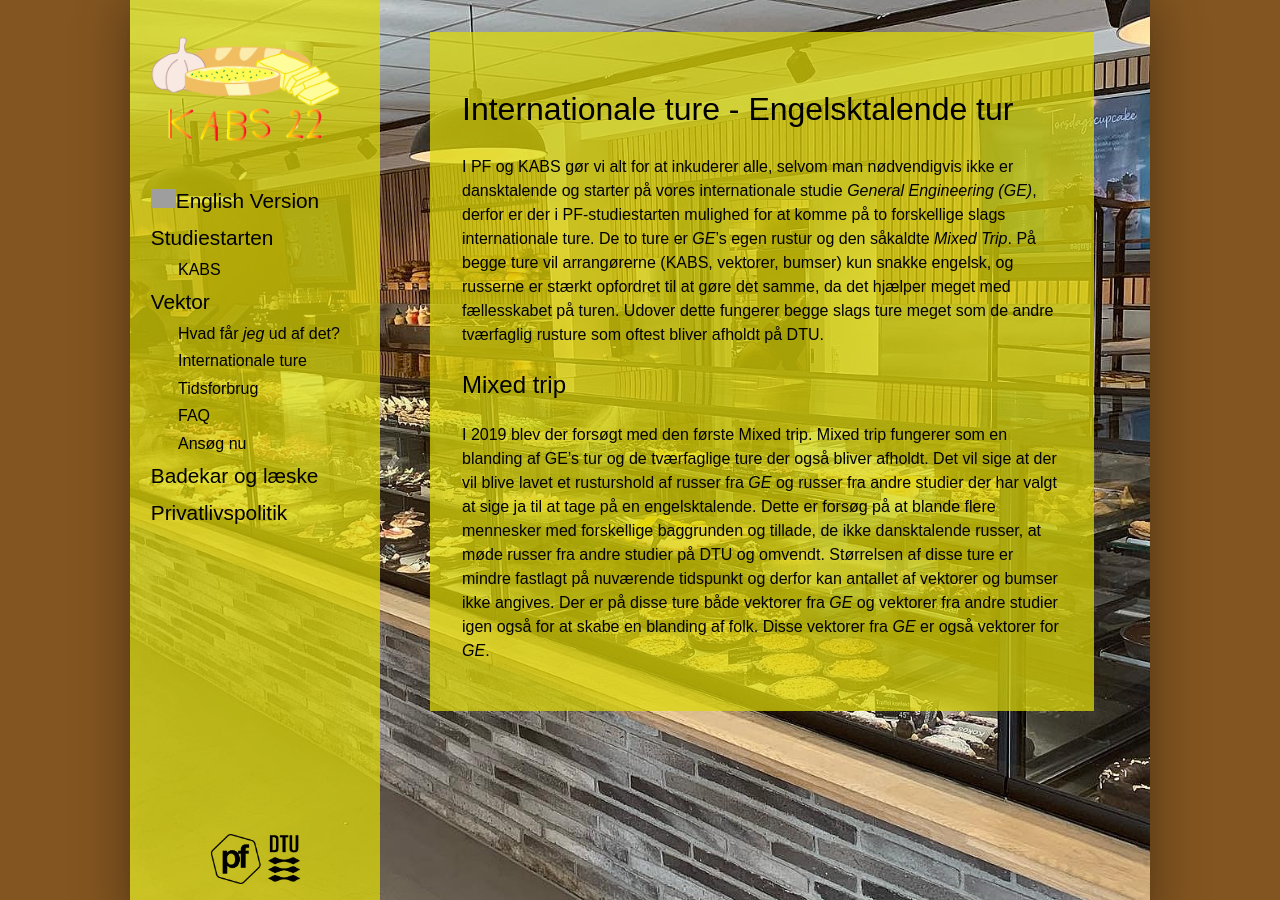
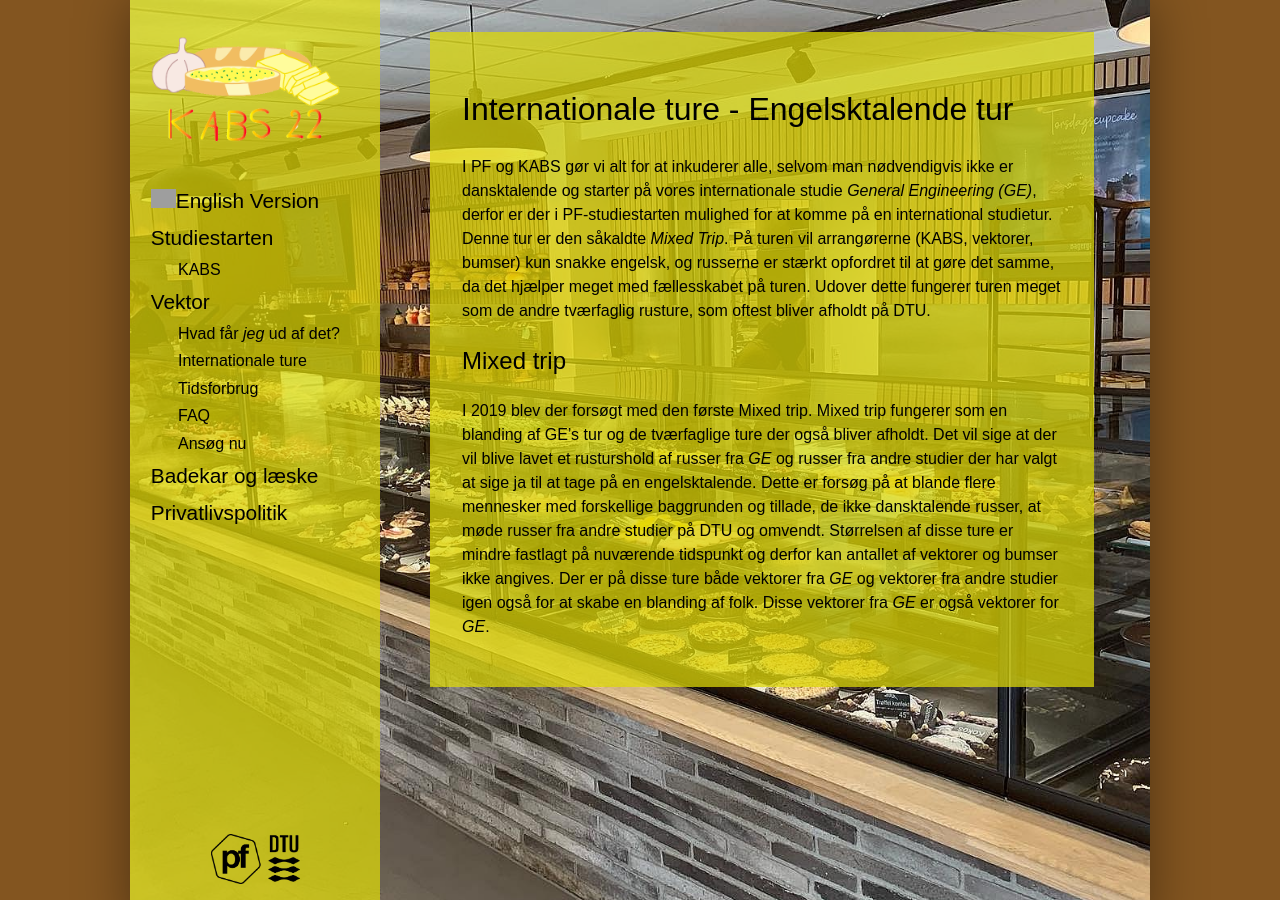
Before and after one commit to KABSDTU/kabsdtu.github.io, a Jekyll site: the page built from internationale-ture.md, in a window 1280 px wide and 900 px high. Built offline with Jekyll 4.4.1, drawn with Linux system fonts in a browser that asks for light colours; some web fonts are replaced; grey boxes are pictures that could not be loaded.

Commit message:
Slette GE-tur

```diff
--- a/internationale-ture.md
+++ b/internationale-ture.md
@@ -6,7 +6,7 @@ title: Internationale ture
 <h1>Internationale ture - Engelsktalende tur</h1>
 
 <p>
-I PF og KABS gør vi alt for at inkuderer alle, selvom man nødvendigvis ikke er dansktalende og starter på vores internationale studie <em>General Engineering (GE)</em>, derfor er der i PF-studiestarten mulighed for at komme på to forskellige slags internationale ture. De to ture er <em>GE</em>’s egen rustur og den såkaldte <em>Mixed Trip</em>. På begge ture vil arrangørerne (KABS, vektorer, bumser) kun snakke engelsk, og russerne er stærkt opfordret til at gøre det samme, da det hjælper meget med fællesskabet på turen. Udover dette fungerer begge slags ture meget som de andre tværfaglig rusture som oftest bliver afholdt på DTU.
+I PF og KABS gør vi alt for at inkuderer alle, selvom man nødvendigvis ikke er dansktalende og starter på vores internationale studie <em>General Engineering (GE)</em>, derfor er der i PF-studiestarten mulighed for at komme på en international studietur. Denne tur er den såkaldte <em>Mixed Trip</em>. På turen vil arrangørerne (KABS, vektorer, bumser) kun snakke engelsk, og russerne er stærkt opfordret til at gøre det samme, da det hjælper meget med fællesskabet på turen. Udover dette fungerer turen meget som de andre tværfaglig rusture, som oftest bliver afholdt på DTU.
 </p>
 
 <h2>Mixed trip</h2>
```
